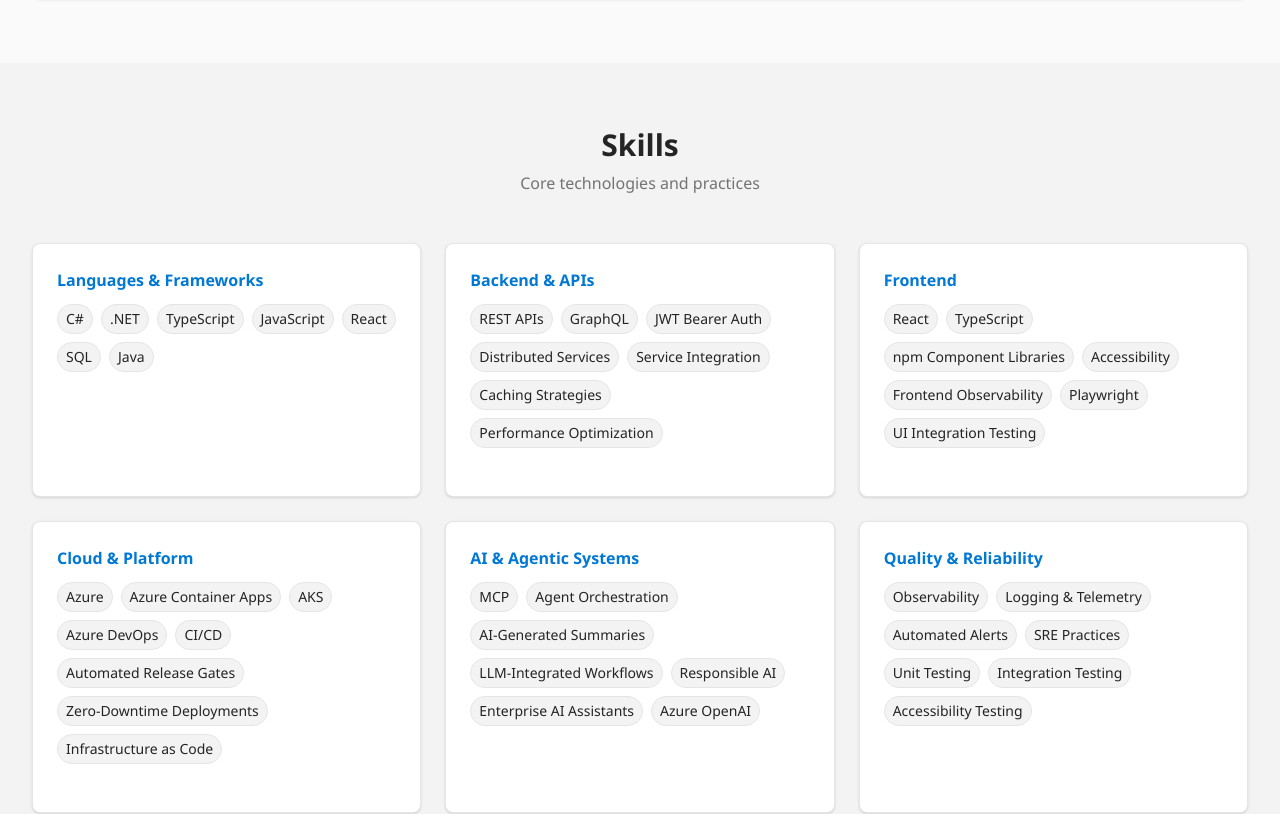
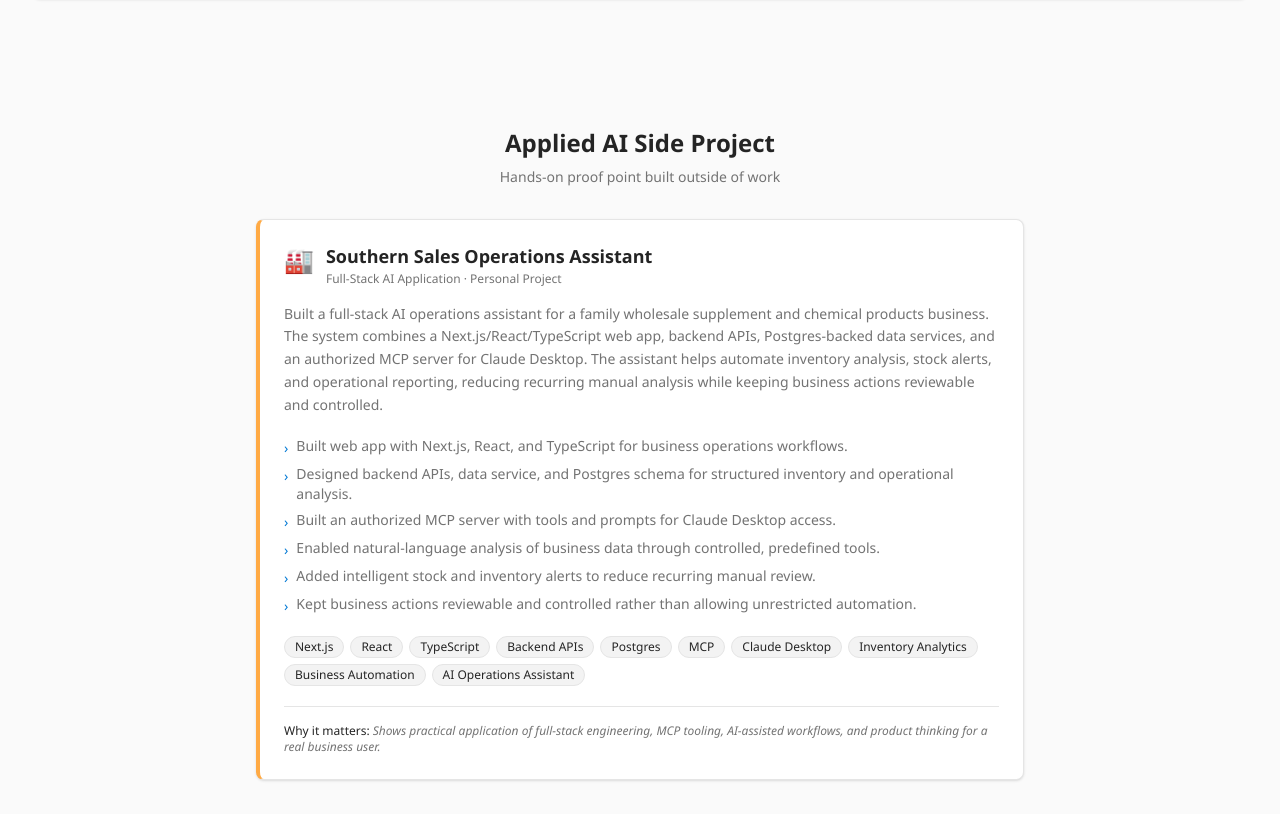
Before and after one commit to egs104/portfolio-blog, a Next.js app: page / in a window 1280 px wide. Shown: the part 4149-4963 px from the top of the page. Built offline with nearby package versions, Linux system fonts and the light colour scheme.

Commit message:
added hobby proj

```diff
--- /dev/null
+++ b/src/app/components/SideProjectCard.tsx
@@ -0,0 +1,82 @@
+import React from "react";
+
+function TechBadge({ label }: { label: string }) {
+  return (
+    <span className="inline-flex items-center rounded-full bg-[var(--muted)] border border-[var(--border)] px-2.5 py-0.5 text-xs font-medium text-[var(--foreground)]">
+      {label}
+    </span>
+  );
+}
+
+const techTags = [
+  "Next.js",
+  "React",
+  "TypeScript",
+  "Backend APIs",
+  "Postgres",
+  "MCP",
+  "Claude Desktop",
+  "Inventory Analytics",
+  "Business Automation",
+  "AI Operations Assistant",
+];
+
+const highlights = [
+  "Built web app with Next.js, React, and TypeScript for business operations workflows.",
+  "Designed backend APIs, data service, and Postgres schema for structured inventory and operational analysis.",
+  "Built an authorized MCP server with tools and prompts for Claude Desktop access.",
+  "Enabled natural-language analysis of business data through controlled, predefined tools.",
+  "Added intelligent stock and inventory alerts to reduce recurring manual review.",
+  "Kept business actions reviewable and controlled rather than allowing unrestricted automation.",
+];
+
+export default function SideProjectCard() {
+  return (
+    <div className="ms-card border-l-4 border-l-[var(--accent)]">
+      <div className="flex items-start gap-3 mb-4">
+        <span className="text-2xl" aria-hidden="true">
+          🏭
+        </span>
+        <div>
+          <h3 className="text-lg font-semibold leading-snug">
+            Southern Sales Operations Assistant
+          </h3>
+          <p className="text-xs text-[var(--muted-foreground)] mt-0.5">
+            Full-Stack AI Application · Personal Project
+          </p>
+        </div>
+      </div>
+
+      <p className="text-sm text-[var(--muted-foreground)] leading-relaxed mb-5">
+        Built a full-stack AI operations assistant for a family wholesale supplement and chemical
+        products business. The system combines a Next.js/React/TypeScript web app, backend APIs,
+        Postgres-backed data services, and an authorized MCP server for Claude Desktop. The
+        assistant helps automate inventory analysis, stock alerts, and operational reporting,
+        reducing recurring manual analysis while keeping business actions reviewable and controlled.
+      </p>
+
+      <ul className="space-y-1.5 mb-5">
+        {highlights.map(highlight => (
+          <li key={highlight} className="flex items-start gap-2 text-sm text-[var(--muted-foreground)]">
+            <span className="text-[var(--primary)] mt-0.5 shrink-0" aria-hidden="true">
+              ›
+            </span>
+            <span>{highlight}</span>
+          </li>
+        ))}
+      </ul>
+
+      <div className="flex flex-wrap gap-1.5 mb-5">
+        {techTags.map(tag => (
+          <TechBadge key={tag} label={tag} />
+        ))}
+      </div>
+
+      <p className="text-xs text-[var(--muted-foreground)] italic border-t border-[var(--border)] pt-4">
+        <span className="font-medium not-italic text-[var(--foreground)]">Why it matters:</span>{" "}
+        Shows practical application of full-stack engineering, MCP tooling, AI-assisted workflows,
+        and product thinking for a real business user.
+      </p>
+    </div>
+  );
+}
--- a/src/app/page.tsx
+++ b/src/app/page.tsx
@@ -1,5 +1,6 @@
 import Image from "next/image";
 import ImpactCard from "./components/ImpactCard";
+import SideProjectCard from "./components/SideProjectCard";
 import SkillsSection from "./components/SkillsSection";
 
 // eslint-disable-next-line @typescript-eslint/no-explicit-any
@@ -448,6 +449,19 @@
         </div>
       </section>
 
+      {/* ── Applied AI Side Project ──────────────────────── */}
+      <section id="side-projects" className="ms-section">
+        <div className="ms-container">
+          <div className="max-w-3xl mx-auto">
+            <h2 className="text-2xl font-bold mb-2 text-center">Applied AI Side Project</h2>
+            <p className="text-center text-[var(--muted-foreground)] mb-8 text-sm">
+              Hands-on proof point built outside of work
+            </p>
+            <SideProjectCard />
+          </div>
+        </div>
+      </section>
+
       {/* ── Skills ───────────────────────────────────────── */}
       <section id="skills" className="ms-section bg-[var(--muted)]">
         <div className="ms-container">
```
